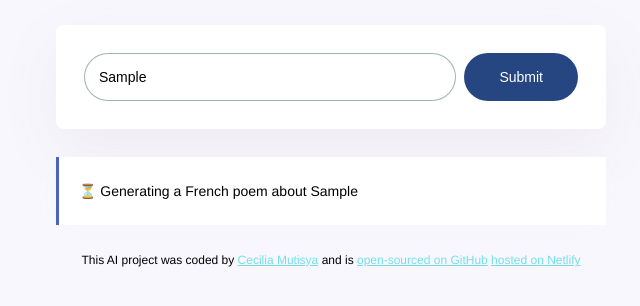
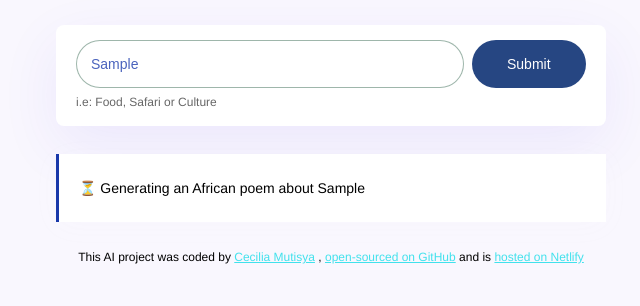
Before and after one commit to Cecilia10d/African-Poem-Generator, a plain HTML site: page index.html in a window 1280 px wide. Both pictures are taken after typing "Sample" into the empty fields and a click on the input 830 px from the left and 241 px from the top of the page. Shown: the part 164-470 px from the top of the page, without its empty margins (309-949 px from the left). Drawn offline with nearby package versions, Linux system fonts and the light colour scheme; no server answers.

Commit message:
Improved the User Experience.

```diff
--- a/index.html
+++ b/index.html
@@ -23,7 +23,7 @@
                         autocomplete="off" class="instructions" id="user-instructions" />
                     <input type="submit" class="submit-button" />
                 </form>
-
+    <div class="hint">i.e: Food, Safari or Culture</div>
             </div>
 
            <div class="poem hidden" id="poem"></div>
@@ -31,9 +31,10 @@
           <footer>
          This AI project was coded by
             <a href="https://github.com/Cecilia10d" target="_blank">Cecilia Mutisya</a>
-            and is
+            ,
             <a href="https://github.com/Cecilia10d/African-Poem-Generator" target="_blank">
                 open-sourced on GitHub</a>
+                and is
             <a href="https://ai-african-poem-generator.netlify.app" target="_blank">hosted on Netlify</a>
         </footer>
     </div>
--- a/src/index.js
+++ b/src/index.js
@@ -1,4 +1,4 @@
-
+``
 function displayPoem(response) {
   new Typewriter("#poem", {
     strings: response.data.answer,
@@ -19,7 +19,7 @@ function generatePoem(event) {
 
   let poemElement = document.querySelector("#poem");
   poemElement.classList.remove("hidden");
-  poemElement.innerHTML = `<div class="generating">⏳ Generating a French poem about ${instructionsInput.value}</div>`;
+  poemElement.innerHTML = `<div class="generating">⏳ Generating an African poem about ${instructionsInput.value}</div>`;
 
   axios.get(apiURL).then(displayPoem);
 }
--- a/src/style.css
+++ b/src/style.css
@@ -4,7 +4,7 @@ body {
 }
 
 a {
-    color: #49d8e0c2;
+    color: #08dae6c2;
 }
 
 .container {
@@ -24,13 +24,22 @@ h1 {
     color: #10c0ab;
 }
 
+.form-container {
+    background-color: white;
+    margin-bottom: 28px;
+    border-radius: 8px;
+    box-shadow: 0px 20px 60px rgba(77, 46, 231, 0.08);
+    padding: 15px 20px;
+}
+
 form {
-    padding: 28px;
-    background-color: #ffffff;
-    box-shadow: 0px 20px 60px rgba(111, 120, 108, 0.08);
-    border-radius: 8px;
     display: flex;
-    margin-bottom: 28px;
+}
+.hint {
+    line-height: 1.5;
+    margin-top: 5px;
+    opacity: 0.6;
+    font-size: 12px;
 }
 .instructions {
     padding: 14px;
@@ -39,6 +48,7 @@ form {
     font-size: 14px;
     border-radius: 45px;
     line-height: 18px;
+    color:#4a63bd
 
 }
 
@@ -58,13 +68,37 @@ form {
     background-color: #fff;
     padding: 20px;
     line-height: 2;
-    border-left: 3px solid #4a63bd;
+    border-left: 3px solid #1938aa;
     box-shadow: 0px 4px 30px 0px rgba(232, 231, 233, 0.03);
 
 }
 
+.hidden {
+    display: none;
+}
+
+.poem strong {
+    color: #3f2682;
+}
 footer {
     text-align: center;
     font-size: 12px;
     margin-top: 28px;
 }
+
+
+.generating {
+    animation: blink-animation 1s steps(5, start) infinite;
+}
+
+@keyframes blink-animation {
+    to {
+        visibility: hidden;
+    }
+}
+
+@-webkit-keyframes blink-animation {
+    to {
+        visibility: hidden;
+    }
+}
```
